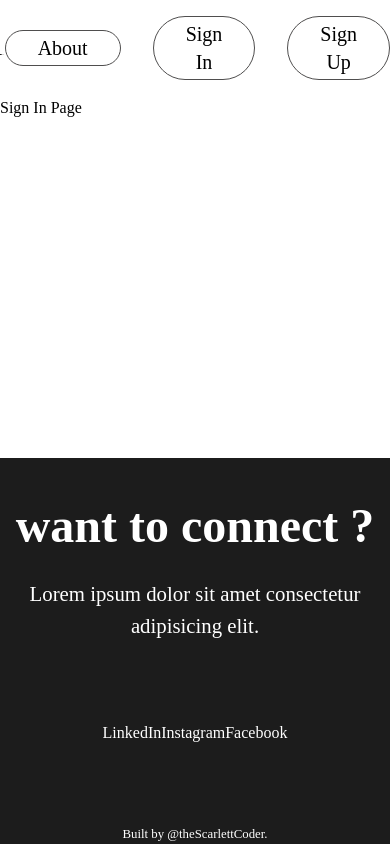
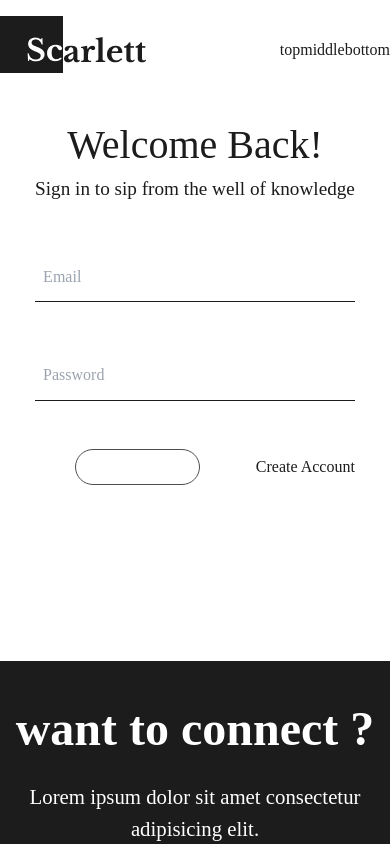
Before and after one commit to egbadonjeffrey/blogapp, a Next.js app: page /signin in a window 390 px wide. Shown: the top 844 px of the page. Built offline with nearby package versions, Linux system fonts and the light colour scheme.

Commit message:
Fixed Navigation for mobile and desktop

```diff
--- a/components/Button.js
+++ b/components/Button.js
@@ -5,9 +5,9 @@ const Button = (props) => {
   return (
     <button
       id={props.id}
-      className={
-        props.buttonCustomStyle + `${styles.button}` + buttonEnableDisable
-      }
+      className={`
+        ${props.buttonCustomStyle} + ${styles.button} + ${buttonEnableDisable}
+      `}
       onClick={props.clickHandler}
       type={props.type}
       disabled={props.isDisabled}
--- a/components/Footer.js
+++ b/components/Footer.js
@@ -21,8 +21,8 @@ const Footer = () => {
 
 const styles = {
   wrapper:
-    "absolute bottom-0 bg-primary w-full h-auto py-[2rem] text-white  text-center",
-  innerWrapper: "flex flex-col container mx-auto gap-[1rem]  font-normal",
+    "w-full bg-primary mt-[100vp]  h-auto py-[2rem] text-white  text-center",
+  innerWrapper: "flex flex-col gap-[1rem]  font-normal",
   firstParagraph: "text-[3rem] font-semibold",
   secondParagraph: "text-[1.3rem] font-medium",
   thirdParagraph: "text-[.8rem] -mb-[2rem]",
--- a/components/Header.js
+++ b/components/Header.js
@@ -1,20 +1,13 @@
 import Image from "next/image";
 import Link from "next/link";
-import { useContext, useState } from "react";
-
-import ProfilePhoto from "../images/profile_pic.png";
-
-import { MediumContext } from "../context/MediumContext";
 
 import Logo from "../images/logo.png";
 import Button from "./Button";
+import NavMenu from "./NavMenu";
 
 const Header = () => {
-  const { auth } = useContext(MediumContext);
-  const [handleAuth, setHandleAuth] = useState(auth);
-
   return (
-    <div className={styles.navBar}>
+    <div className={styles.wrapper}>
       {/* Logo */}
       <div className={styles.logo}>
         <Link href="/">
@@ -23,63 +16,32 @@ const Header = () => {
           </a>
         </Link>
       </div>
+      <div className={styles.navigationMenu}>
+        {/* Navigation Menu */}
+        <NavMenu />
+      </div>
 
-      {/* Navigation Menu */}
-
-      <div className={styles.navigationMenu}>
-        <Link href="/about">
-          <a>
-            <Button id={"about"} value={"About"} isDisabled={false} />
-          </a>
-        </Link>
-        {handleAuth ? (
-          <>
-            <Link href="#">
-              <Button
-                id={"write"}
-                clickHandler={() => {
-                  setHandleAuth(true);
-                }}
-                value={"Write"}
-                isDisabled={false}
-              />
-            </Link>
-
-            <Link href="">
-              <Image
-                className={styles.profilePhoto}
-                src={ProfilePhoto}
-                alt="Profile Photo"
-                width={50}
-                height={50}
-              />
-            </Link>
-          </>
-        ) : (
-          <>
-            <Link href="#">
-              <Button id={"signin"} value={"Sign In"} isDisabled={false} />
-            </Link>
-
-            <Link href="#">
-              <Button
-                id={"signup"}
-                value={"Sign Up"}
-                isDisabled={false}
-                clickHandler={() => {
-                  setHandleAuth(true);
-                }}
-              />
-            </Link>
-          </>
-        )}
+      <div className={styles.mobileMenu}>
+        <span className={styles.top}>top</span>
+        <span className={styles.middle}>middle</span>
+        <span className={styles.bottoms}>bottom</span>
       </div>
     </div>
   );
 };
 
 const styles = {
-  navBar: `
+  navigationMenu: `
+    hidden
+    md:block
+  `,
+
+  mobileMenu: `
+    block
+    md:hidden
+  `,
+
+  wrapper: `
     container
     flex
     items-center
@@ -93,14 +55,8 @@ const styles = {
 
   Link: `
     cursor-pointer
-    text-xl
-  `,
-  navigationMenu: `
-    flex
-    items-center
-    justify-end
-    gap-[2rem]
-    flex-end
+    text-[1.5rem]
+    hover:text-[#ccc]
   `,
 };
 
--- a/components/Layout.js
+++ b/components/Layout.js
@@ -3,7 +3,7 @@ import Header from "./Header";
 
 const Layout = ({ children }) => {
   return (
-    <div>
+    <div className={styles.wrapper}>
       <Header />
       {children}
       <Footer />
@@ -11,4 +11,16 @@ const Layout = ({ children }) => {
   );
 };
 
+const styles = {
+  wrapper: `
+        flex
+        flex-col
+        justify-center
+        mx-auto
+        gap-[1rem]
+        w-full
+        bottom-0
+    `,
+};
+
 export default Layout;
--- /dev/null
+++ b/components/NavMenu.js
@@ -0,0 +1,95 @@
+import Image from "next/image";
+import Link from "next/link";
+import { useContext, useState } from "react";
+
+import Button from "./Button";
+
+import ProfilePhoto from "../images/profile_pic.png";
+
+import { MediumContext } from "../context/MediumContext";
+
+const NavMenu = () => {
+  const { auth } = useContext(MediumContext);
+  const [handleAuth, setHandleAuth] = useState(auth);
+  return (
+    <div className={styles.wrapper}>
+      {/* Navigation Menu */}
+      <Link href="/about">
+        <a>
+          <Button id={"about"} value={"About"} isDisabled={false} />
+        </a>
+      </Link>
+      {handleAuth ? (
+        <>
+          <Link href="/createPost">
+            <a>
+              <Button
+                id={"write"}
+                clickHandler={() => {
+                  setHandleAuth(true);
+                }}
+                value={"Write"}
+                isDisabled={false}
+              />
+            </a>
+          </Link>
+
+          <Button
+            id={"signout"}
+            value={"Sign Out"}
+            isDisabled={false}
+            clickHandler={() => {
+              setHandleAuth(false);
+            }}
+          />
+
+          <Image
+            className={styles.profilePhoto}
+            src={ProfilePhoto}
+            alt="Profile Photo"
+            width={50}
+            height={50}
+          />
+        </>
+      ) : (
+        <>
+          <Link href="/signin">
+            <a>
+              <Button id={"signin"} value={"Sign In"} isDisabled={false} />
+            </a>
+          </Link>
+
+          <Link href="/signup">
+            <a className={styles.Link}>
+              <Button id={"signup"} value={"Sign Up"} isDisabled={false} />
+            </a>
+          </Link>
+
+          <Link href="#">
+            <a>
+              <Button
+                id={"auth"}
+                value={"Auth"}
+                isDisabled={false}
+                clickHandler={() => {
+                  setHandleAuth(true);
+                }}
+              />
+            </a>
+          </Link>
+        </>
+      )}
+    </div>
+  );
+};
+
+const styles = {
+  wrapper: `
+  flex
+  flex-row
+  items-center
+  gap-[2rem]
+    `,
+};
+
+export default NavMenu;
--- /dev/null
+++ b/components/inputs/InputComponent.js
@@ -0,0 +1,9 @@
+const InputComponent = () => {
+  return (
+    <div>
+      <h1>Input Component</h1>
+    </div>
+  );
+};
+
+export default InputComponent;
--- /dev/null
+++ b/pages/createPost.js
@@ -0,0 +1,9 @@
+const CreatePost = () => {
+  return (
+    <div>
+      <h1>Create Post</h1>
+    </div>
+  );
+};
+
+export default CreatePost;
--- a/pages/signin.js
+++ b/pages/signin.js
@@ -1,9 +1,128 @@
+import Link from "next/link";
+import Button from "../components/Button";
+
 const SignIn = () => {
   return (
-    <div>
-      <h1>Sign In Page</h1>
+    <div className={styles.wrapper}>
+      <div className={styles.headingContainer}>
+        <h1 className={styles.heading}>Welcome Back!</h1>
+        <h4 className={styles.heading2}>
+          Sign in to sip from the well of knowledge
+        </h4>
+      </div>
+
+      <div className={styles.inputContainer}>
+        <input
+          className={styles.inputField}
+          type="email"
+          name="email"
+          placeholder="Email"
+          // value={}
+          // onChange={}
+        />
+      </div>
+      <div className={styles.inputContainer}>
+        <input
+          className={styles.inputField}
+          type="password"
+          name="password"
+          placeholder="Password"
+          // value={}
+          // onChange={}
+        />
+      </div>
+      <div className={styles.submitButtonLink}>
+        <Button
+          id={"submitbutton"}
+          type={"submit"}
+          value={"Sign In"}
+          isDisabled={false}
+          buttonCustomStyle={styles.submitButton}
+        />
+        <div className={styles.textAndLink}>
+          <p className={styles.text}>{"Don't"} have an account </p>
+          <Link href="/signup">
+            <a className={styles.Link}> Create Account</a>
+          </Link>
+        </div>
+      </div>
     </div>
   );
 };
 
+const styles = {
+  wrapper: `
+        flex
+        flex-col
+        mx-auto
+        mb-[10rem]
+        items-center
+        gap-[3rem]
+        text-primary
+        h-auto
+    `,
+
+  headingContainer: `
+        text-center
+    `,
+
+  heading: `
+        text-[2.5rem]
+        font-xl
+    `,
+
+  heading2: `
+      text-[1.2rem]
+        font-normal
+        p-0
+  `,
+
+  text: `
+        hidden
+        md:block
+    `,
+
+  textAndLink: `
+      flex
+      gap-[1rem]
+  `,
+
+  inputContainer: `
+        flex
+        flex-col
+        container
+        gap-[1rem]
+  `,
+
+  inputField: `
+    py-[.8rem]
+    px-[.5rem]
+    border-b-[.1rem]
+    border-solid
+    border-[#1C1C1C]
+    text-[1rem]
+    outline-none
+  `,
+
+  submitButton: `
+        bg-[#1C1C1C]
+        text-[#fff]
+        text-[1rem]
+        hover:bg-[transparent]
+        hover:text-[#1C1C1C]
+        mx-0
+    `,
+
+  submitButtonLink: `
+        flex
+        flex-row
+        container
+        w-full
+        justify-between
+        gap-[1rem]
+        container
+        items-center
+  `,
+};
+
 export default SignIn;
--- a/styles/globals.css
+++ b/styles/globals.css
@@ -11,7 +11,7 @@
 }
 
 /* link style of */
-#linkText:focus {
+.Link:focus {
   border-bottom: 2px solid #1C1C1C;
   width: auto;
 }
```
